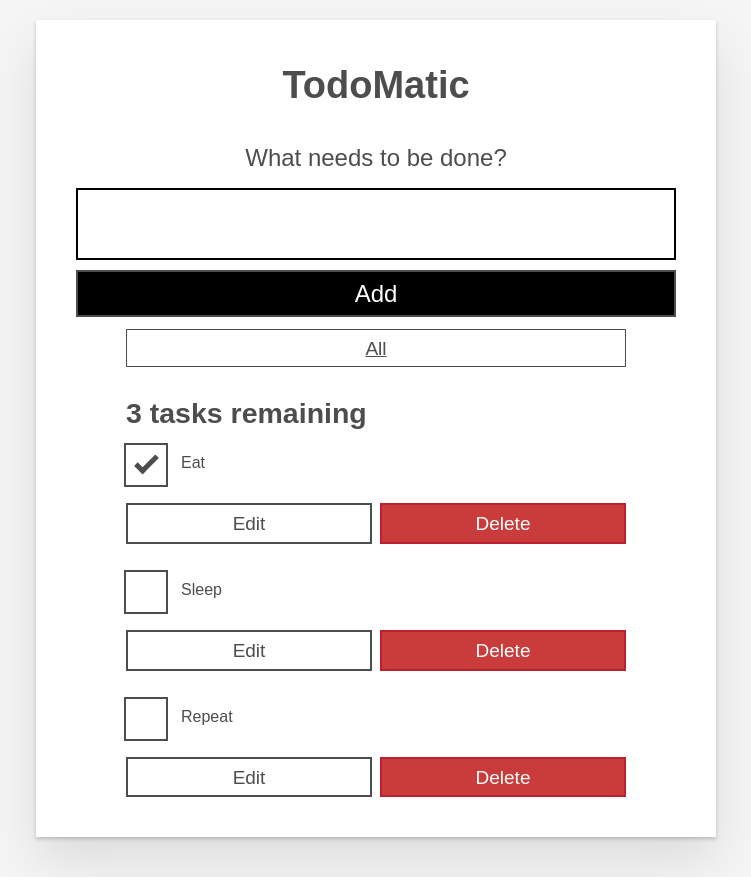
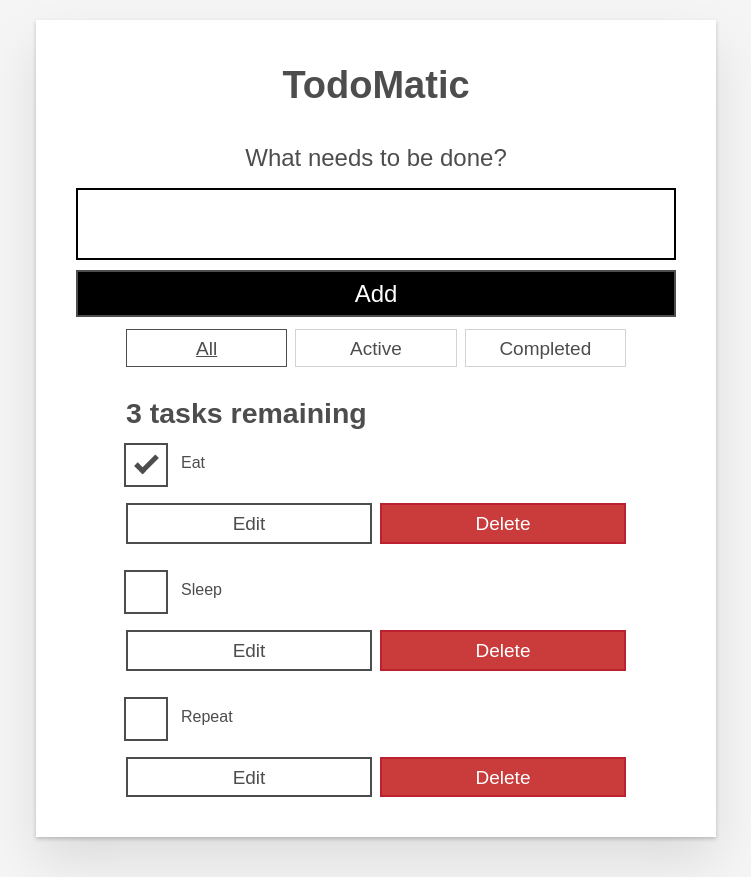
Before and after one commit to henry-on-the-internet/to-do-list, a React (Create React App) app: page / in a window 1280 px wide. Shown: the whole page, without its empty margins (264-1015 px from the left). Built offline with nearby package versions, Linux system fonts and the light colour scheme.

Commit message:
enable filter buttons

```diff
--- a/src/App.js
+++ b/src/App.js
@@ -8,6 +8,21 @@
 
 function App(props) {
   const [tasks, setTasks] = useState(props.tasks)
+  const [filter, setFilter] = useState('All')
+  const FILTER_MAP = {
+    All: () => true,
+    Active: task => !task.completed,
+    Completed: task => task.completed
+  };
+  const FILTER_NAMES = Object.keys(FILTER_MAP);
+  const filterList = FILTER_NAMES.map(name => (
+    <FilterButton
+      key={name}
+      name={name}
+      isPressed={name === filter}
+      setFilter={setFilter}
+    />
+  ));
   function addTask(name){
     const newTask = { id: "todo-" + nanoid(), name: name, completed: false };
     setTasks([...tasks, newTask]);
@@ -42,7 +57,9 @@
     setTasks(updatedTasks);
   }
 
-  const taskList = tasks.map(task =>
+  const taskList = tasks
+  .filter(FILTER_MAP[filter])
+  .map(task =>
     <Todo
       id={task.id}
       name={task.name}
@@ -60,7 +77,7 @@
       <h1>TodoMatic</h1>
       <Form addTask={addTask}/>
       <div className="filters btn-group stack-exception">
-        <FilterButton/>
+        {filterList}
       </div>
       <h2 id="list-heading">
         {headingText}
--- a/src/components/FilterButton.js
+++ b/src/components/FilterButton.js
@@ -2,9 +2,14 @@
 
 function FilterButton(props){
     return(
-        <button type="button" className="btn toggle-btn" aria-pressed="true">
+        <button
+            type="button"
+            className="btn toggle-btn"
+            aria-pressed={props.isPressed}
+            onClick={() => props.setFilter(props.name)}
+        >
           <span className="visually-hidden">Show </span>
-          <span>all</span>
+          <span>{props.name}</span>
           <span className="visually-hidden"> tasks</span>
         </button>
     );
```
